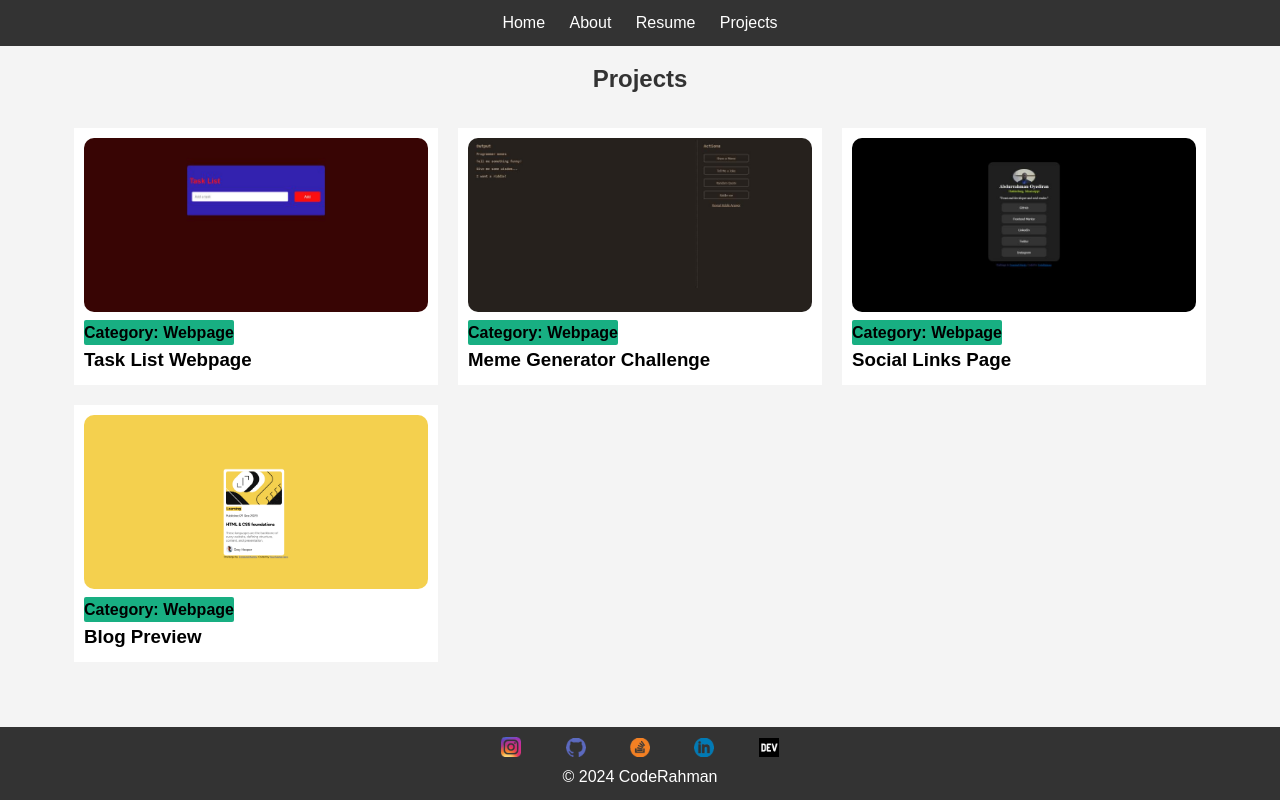
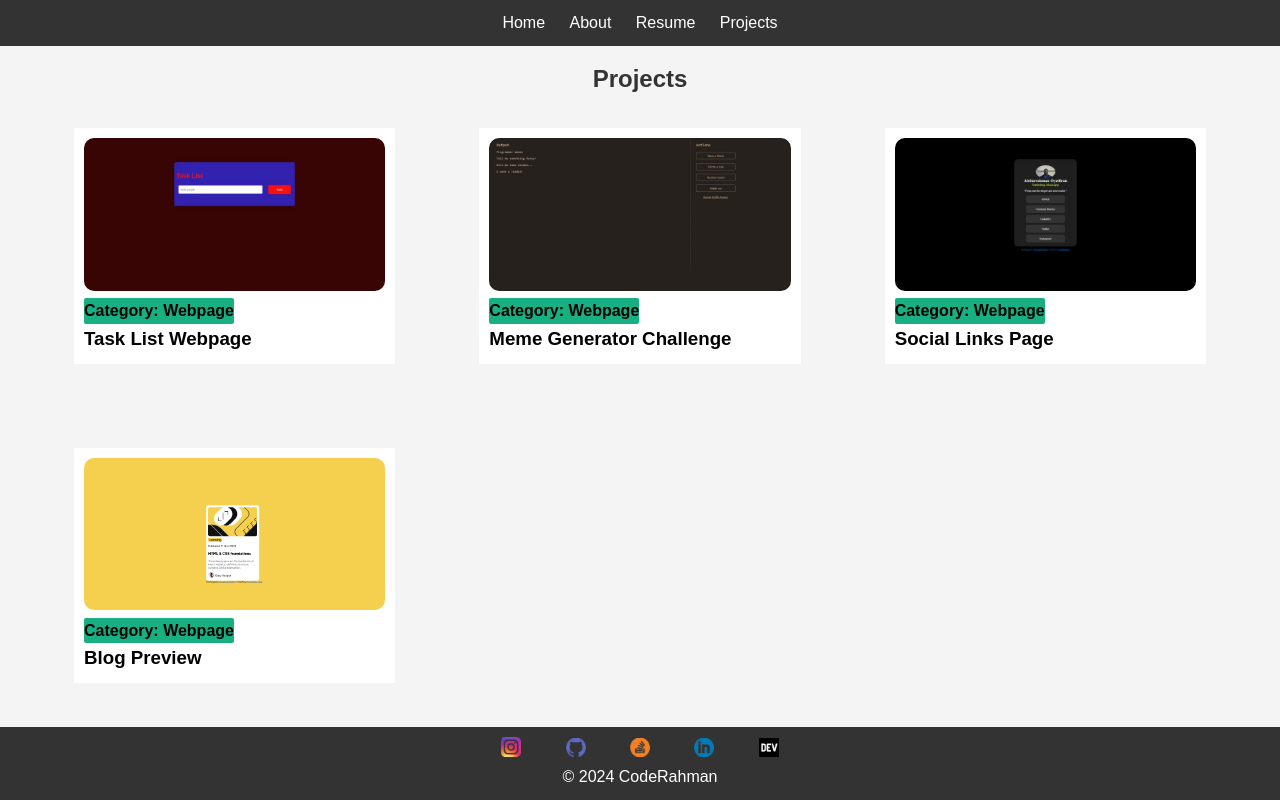
Before and after one commit to CodeRahman/portfolio, a plain HTML site: page projects.html in a window 1280 px wide. Drawn offline with Linux system fonts and the light colour scheme.

Commit message:
Update styles.css

```diff
--- a/styles.css
+++ b/styles.css
@@ -119,6 +119,7 @@ footer {
     margin-bottom: 20px;
     display: grid;
     grid-template-columns: repeat(auto-fill, minmax(320px, 1fr));
+    grid-gap: 4rem;
 }
 .projectlink{
     background-color: white;
```
